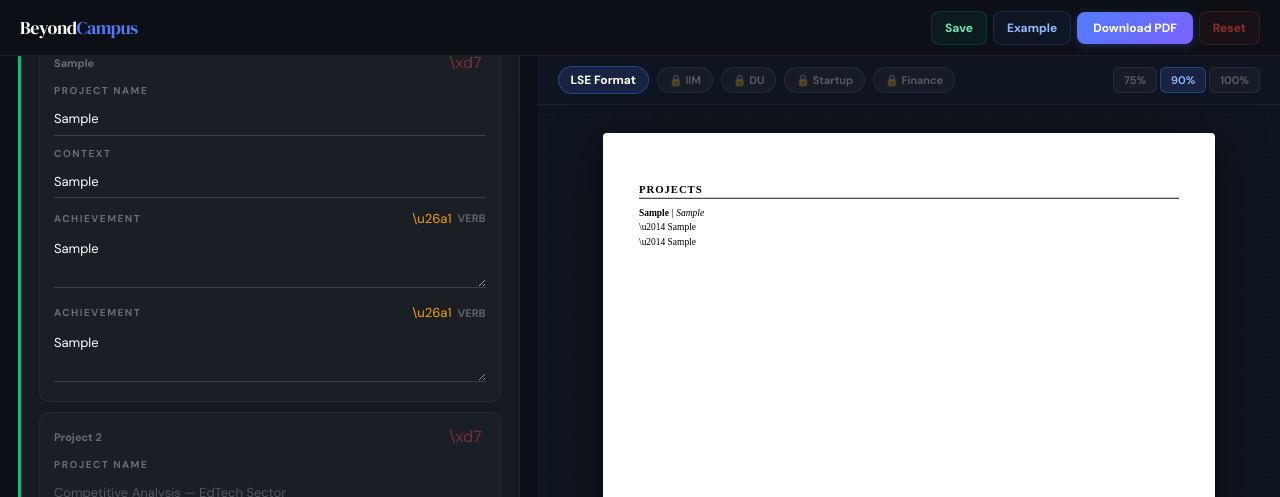
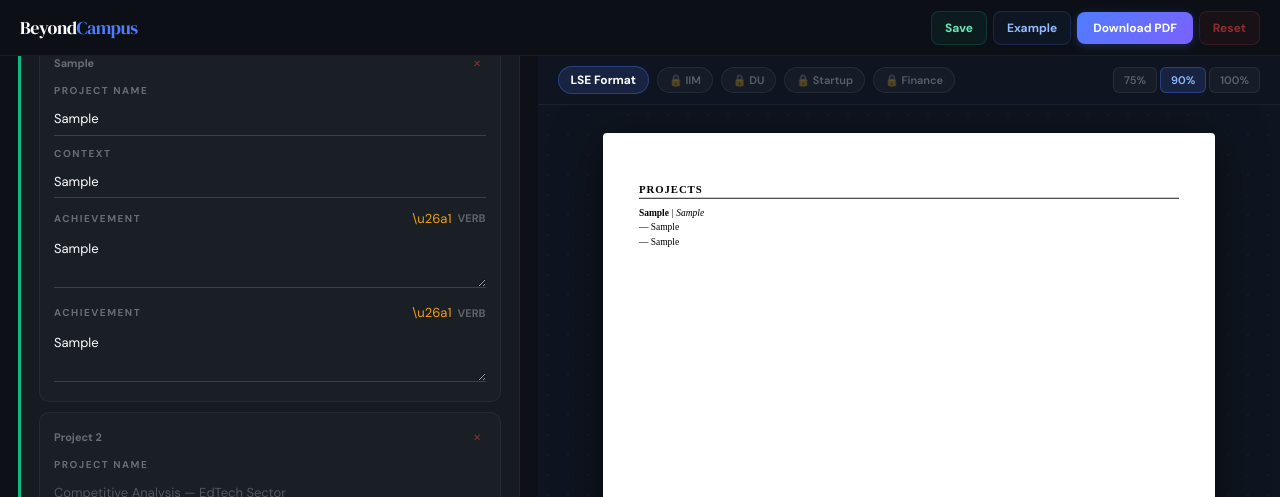
Before and after one commit to aanirudh28/beyond-campus, a Next.js app: page /resources/resume-builder in a window 1280 px wide. Both pictures are taken after typing "Sample", "Sample", "Sample", "Sample" into the empty fields and a click on the button "+ Add Project". Shown: the top 497 px of the page. Built offline with nearby package versions, Linux system fonts and the light colour scheme.

Commit message:
fix unicode escape sequences

```diff
--- a/app/resources/resume-builder/page.tsx
+++ b/app/resources/resume-builder/page.tsx
@@ -53,12 +53,12 @@ const EXAMPLE_DATA: FormData = {
   summary: 'Final-year BBA student at [Your College], Delhi, targeting Business Development and consulting roles. Built and converted a 45-lead B2B pipeline during my internship at Bloom. Strong in Excel, market research, and structured thinking.',
   experiences: [
     { company: 'Bloom D2C Startup', role: 'Business Development Intern', duration: 'Jun\u2013Aug 2024', location: 'Delhi',
-      bullets: ['Identified and cold-contacted 45 potential B2B partnership leads over 6 weeks', 'Converted 4 leads into active discussions, contributing to 2 signed agreements worth \u20B93.2L', 'Built and maintained a CRM tracker for 60+ prospects using Notion and Google Sheets', ''] },
+      bullets: ['Identified and cold-contacted 45 potential B2B partnership leads over 6 weeks', 'Converted 4 leads into active discussions, contributing to 2 signed agreements worth ₹3.2L', 'Built and maintained a CRM tracker for 60+ prospects using Notion and Google Sheets', ''] },
     { company: 'College Finance Society', role: 'Research Analyst', duration: 'Aug 2023\u2013Present', location: '',
       bullets: ['Prepared weekly market research reports on 3 sectors, distributed to 200+ members', 'Co-authored a 12-page report on FMCG sector trends; presented to faculty panel of 5', '', ''] },
   ],
   education2: { college: '', degree: '', year: '', cgpa: '' },
-  projects: [{ name: 'Competitive Analysis \u2014 EdTech Sector', context: 'College Strategy Course',
+  projects: [{ name: 'Competitive Analysis — EdTech Sector', context: 'College Strategy Course',
     bullets: ['Analyzed 5 EdTech companies across pricing, positioning, and growth strategies', 'Identified 3 untapped market opportunities; ranked 1st among 14 teams at college'] }],
   skills: ['MS Excel (Advanced)', 'PowerPoint', 'Notion', 'Google Analytics (Basic)', 'Canva'],
   languages: ['English (Fluent)', 'Hindi (Native)'],
@@ -122,9 +122,9 @@ function getBulletTip(bullet: string): { text: string; type: 'warn' | 'good' } {
   if (!bullet.trim()) return { text: '', type: 'warn' }
   const weakStarters = ['helped', 'worked', 'assisted']
   const firstWord = bullet.trim().split(/\s+/)[0]?.toLowerCase() || ''
-  if (weakStarters.includes(firstWord)) return { text: "Start stronger \u2014 try 'Drove', 'Built', 'Managed'", type: 'warn' }
-  if (!/\d/.test(bullet)) return { text: "Add a specific number \u2014 e.g. '40% growth' or '\u20B93.2L impact'", type: 'warn' }
-  if (bullet.length < 60) return { text: 'Add more context \u2014 what was the result or impact?', type: 'warn' }
+  if (weakStarters.includes(firstWord)) return { text: "Start stronger — try 'Drove', 'Built', 'Managed'", type: 'warn' }
+  if (!/\d/.test(bullet)) return { text: "Add a specific number — e.g. '40% growth' or '₹3.2L impact'", type: 'warn' }
+  if (bullet.length < 60) return { text: 'Add more context — what was the result or impact?', type: 'warn' }
   return { text: '\u2713 Strong bullet', type: 'good' }
 }
 
@@ -244,7 +244,7 @@ function LivePreview({ f, zoom }: { f: FormData; zoom: number }) {
                   <span>{e.duration}{e.location ? ` \u00B7 ${e.location}` : ''}</span>
                 </div>
                 {e.role && <div style={{ fontStyle: 'italic' }}>{e.role}</div>}
-                {e.bullets.filter(Boolean).map((b, j) => <div key={j}>\u2014 {b}</div>)}
+                {e.bullets.filter(Boolean).map((b, j) => <div key={j}>— {b}</div>)}
               </div>
             )
           })}
@@ -261,7 +261,7 @@ function LivePreview({ f, zoom }: { f: FormData; zoom: number }) {
                 <div style={{ fontWeight: 'bold' }}>
                   {p.name}{p.context && <span style={{ fontWeight: 'normal', fontStyle: 'italic' }}> | {p.context}</span>}
                 </div>
-                {p.bullets.filter(Boolean).map((b, j) => <div key={j}>\u2014 {b}</div>)}
+                {p.bullets.filter(Boolean).map((b, j) => <div key={j}>— {b}</div>)}
               </div>
             )
           })}
@@ -329,7 +329,7 @@ function TagInput({ tags, onChange, inputValue, onInputChange, placeholder, max,
         {tags.map((tag, i) => (
           <span key={i} style={{ display: 'inline-flex', alignItems: 'center', gap: 4, padding: '4px 10px', borderRadius: 100, background: 'rgba(79,124,255,0.12)', border: '1px solid rgba(79,124,255,0.3)', color: '#93BBFF', fontSize: 12, fontWeight: 600 }}>
             {tag}
-            <button onClick={() => removeTag(i)} style={{ background: 'none', border: 'none', color: '#93BBFF', cursor: 'pointer', fontSize: 14, padding: 0, lineHeight: 1 }}>\xd7</button>
+            <button onClick={() => removeTag(i)} style={{ background: 'none', border: 'none', color: '#93BBFF', cursor: 'pointer', fontSize: 14, padding: 0, lineHeight: 1 }}>×</button>
           </span>
         ))}
       </div>
@@ -534,7 +534,7 @@ export default function ResumeBuilderPage() {
       }
       pdf.save(`${(formData.name || 'resume').replace(/\s+/g, '_')}_resume.pdf`)
       addToast('PDF downloaded \u2713', 'success')
-    } catch { addToast('Download failed \u2014 try again', 'error') }
+    } catch { addToast('Download failed — try again', 'error') }
     finally {
       ;(el as HTMLElement).style.transform = prevTransform
       ;(el as HTMLElement).style.transformOrigin = prevOrigin
@@ -699,7 +699,7 @@ export default function ResumeBuilderPage() {
               <div style={{ display: 'flex', justifyContent: 'space-between', alignItems: 'center', marginBottom: 10 }}>
                 <span style={{ fontSize: 11, fontWeight: 700, color: 'rgba(255,255,255,0.35)' }}>{exp.company || `Experience ${i + 1}`}</span>
                 {formData.experiences.length > 1 && (
-                  <button onClick={() => removeExperience(i)} style={{ background: 'none', border: 'none', color: 'rgba(239,68,68,0.45)', fontSize: 16, cursor: 'pointer', padding: '2px 4px', lineHeight: 1 }}>\xd7</button>
+                  <button onClick={() => removeExperience(i)} style={{ background: 'none', border: 'none', color: 'rgba(239,68,68,0.45)', fontSize: 16, cursor: 'pointer', padding: '2px 4px', lineHeight: 1 }}>×</button>
                 )}
               </div>
               <div style={{ display: 'grid', gridTemplateColumns: '1fr', gap: 10 }}>
@@ -760,10 +760,10 @@ export default function ResumeBuilderPage() {
               <div style={{ display: 'flex', justifyContent: 'space-between', alignItems: 'center', marginBottom: 10 }}>
                 <span style={{ fontSize: 11, fontWeight: 700, color: 'rgba(255,255,255,0.35)' }}>{proj.name || `Project ${i + 1}`}</span>
                 {formData.projects.length > 1 && (
-                  <button onClick={() => removeProject(i)} style={{ background: 'none', border: 'none', color: 'rgba(239,68,68,0.45)', fontSize: 16, cursor: 'pointer', padding: '2px 4px', lineHeight: 1 }}>\xd7</button>
+                  <button onClick={() => removeProject(i)} style={{ background: 'none', border: 'none', color: 'rgba(239,68,68,0.45)', fontSize: 16, cursor: 'pointer', padding: '2px 4px', lineHeight: 1 }}>×</button>
                 )}
               </div>
-              {renderInput('Project Name', proj.name, v => setProjField(i, 'name', v), 'Competitive Analysis \u2014 EdTech Sector')}
+              {renderInput('Project Name', proj.name, v => setProjField(i, 'name', v), 'Competitive Analysis — EdTech Sector')}
               <div style={{ marginTop: 10 }}>{renderInput('Context', proj.context, v => setProjField(i, 'context', v), 'College Strategy Course')}</div>
               <div style={{ marginTop: 12, display: 'flex', flexDirection: 'column', gap: 10 }}>
                 {proj.bullets.map((b, bIdx) => renderBulletField(`proj-${i}-${bIdx}`, b, v => setProjBullet(i, bIdx, v), 'What you did + result'))}
@@ -876,7 +876,7 @@ export default function ResumeBuilderPage() {
                 <div style={{ fontSize: 15, fontWeight: 700, color: '#fff' }}>Action Verb Bank</div>
                 <div style={{ fontSize: 12, color: 'rgba(255,255,255,0.35)', marginTop: 2 }}>Click to insert at cursor{activeBulletKey ? '' : ' — focus a bullet first'}</div>
               </div>
-              <button onClick={() => setBulletBank(false)} style={{ background: 'none', border: 'none', color: 'rgba(255,255,255,0.4)', fontSize: 22, cursor: 'pointer', padding: 4, lineHeight: 1 }}>\xd7</button>
+              <button onClick={() => setBulletBank(false)} style={{ background: 'none', border: 'none', color: 'rgba(255,255,255,0.4)', fontSize: 22, cursor: 'pointer', padding: 4, lineHeight: 1 }}>×</button>
             </div>
             <div style={{ display: 'flex', flexWrap: 'wrap', gap: 7 }}>
               {ACTION_VERBS.map(v => (
@@ -970,7 +970,7 @@ export default function ResumeBuilderPage() {
                 ))}
               </div>
               <button onClick={() => setShowPopup(true)} style={{ display: 'inline-flex', alignItems: 'center', gap: 8, padding: '9px 18px', borderRadius: 10, background: 'linear-gradient(135deg,#4F7CFF,#7B61FF)', color: '#fff', fontWeight: 700, fontSize: 13, border: 'none', cursor: 'pointer', fontFamily: 'inherit', boxShadow: '0 2px 12px rgba(79,124,255,0.3)' }}>
-                Unlock All Templates \u2014 \u20B9199 \u2192
+                Unlock All Templates — ₹199 →
               </button>
             </div>
           </div>
```
